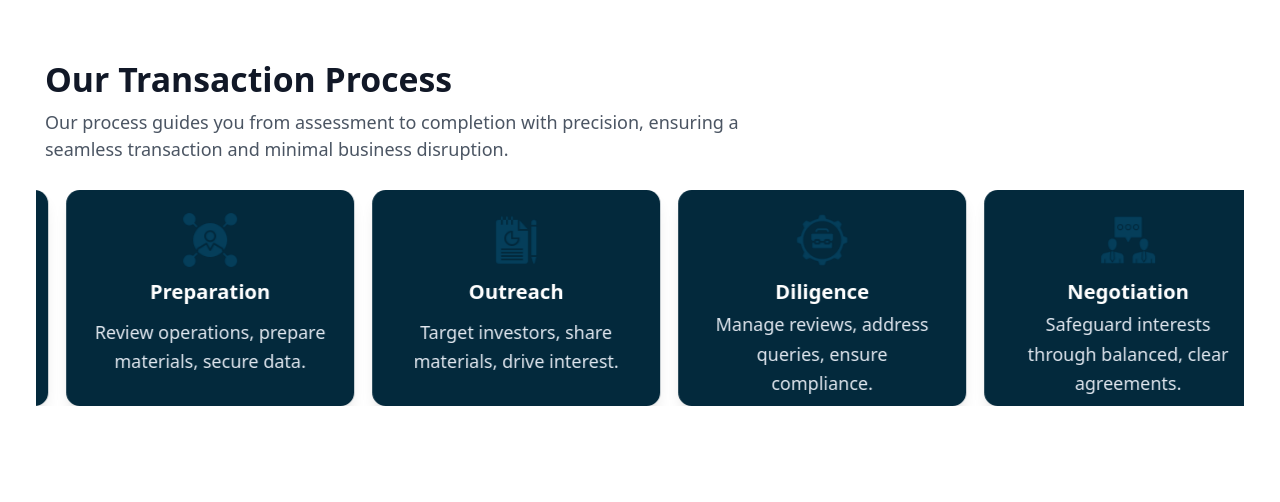
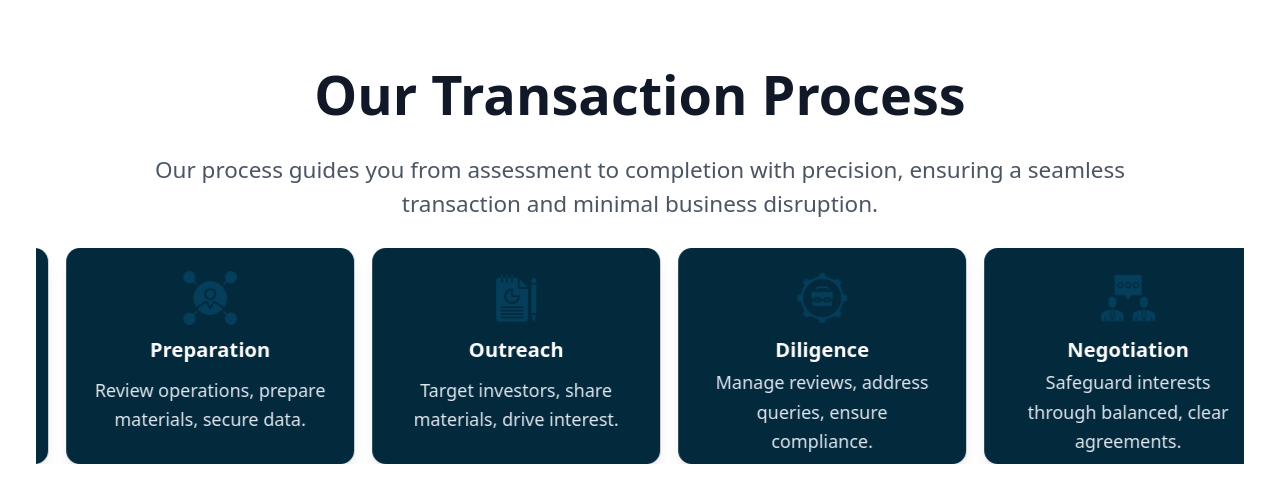
Before and after one commit to arpitnexuses/intellectus-component1, a Next.js app: page / in a window 1280 px wide. Shown: the top 502 px of the page. Built offline with nearby package versions, Linux system fonts and the light colour scheme.

Commit message:
feat: center text and increase heading size

```diff
--- a/components/transaction-process.tsx
+++ b/components/transaction-process.tsx
@@ -47,9 +47,9 @@ export default function TransactionProcess() {
   return (
     <section className="py-12 px-8 bg-white">
       <div className="max-w-7xl mx-auto">
-        <div className="mb-6 pl-2">
-          <h1 className="text-2xl font-bold text-gray-900 mb-1">Our Transaction Process</h1>
-          <p className="text-sm text-gray-600 max-w-2xl">
+        <div className="mb-6 text-center">
+          <h1 className="text-4xl font-bold text-gray-900 mb-4">Our Transaction Process</h1>
+          <p className="text-lg text-gray-600 max-w-4xl mx-auto">
             Our process guides you from assessment to completion with precision, ensuring a seamless transaction and
             minimal business disruption.
           </p>
```
